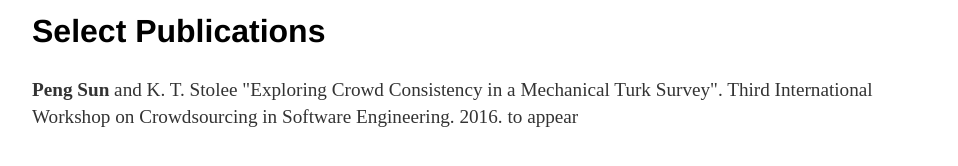
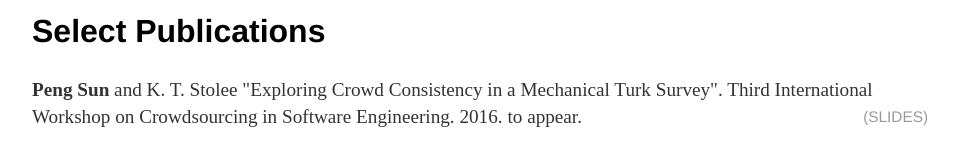
Before and after one commit to slhttc/slhttc.github.io, a Jekyll site: the page built from cv/index.html, in a window 1280 px wide. Shown: the part 281-447 px from the top of the page, without its empty margins (160-1118 px from the left). Built offline with Jekyll 4.4.1, drawn with Linux system fonts in a browser that asks for light colours.

Commit message:
slides link

```diff
--- a/cv/index.html
+++ b/cv/index.html
@@ -15,7 +15,7 @@
 
 					<h2>Select Publications</h2>
 
-					<p><strong>Peng Sun</strong> and K. T. Stolee "Exploring Crowd Consistency in a Mechanical Turk Survey". Third International Workshop on Crowdsourcing in Software Engineering. 2016. to appear
+					<p><strong>Peng Sun</strong> and K. T. Stolee "Exploring Crowd Consistency in a Mechanical Turk Survey". Third International Workshop on Crowdsourcing in Software Engineering. 2016. to appear. <a href="/cv/Exploring Crowd Consistency in a Mechanical Turk Survey.pptx" class="download" title="Download slides">(slides)</a>
 
 
 	</div>
```
Also changed, not shown: 1 other file.
